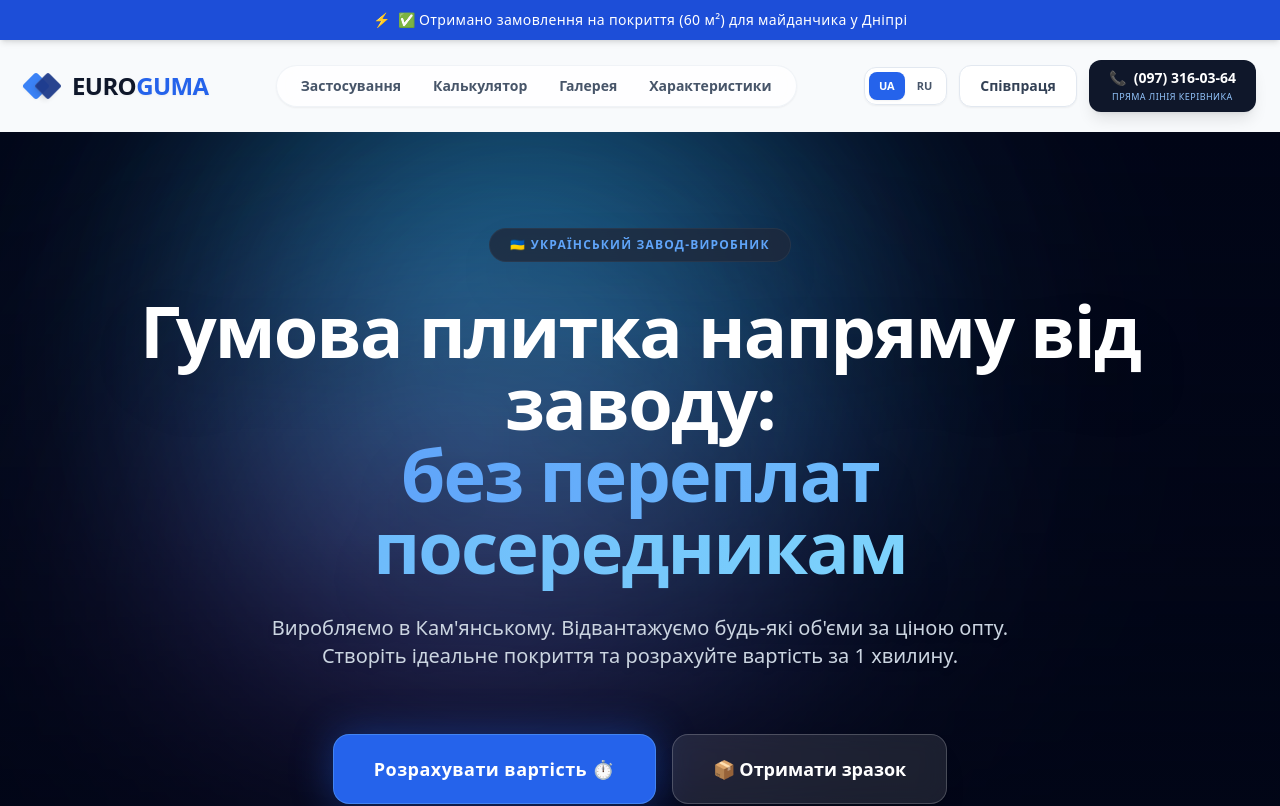
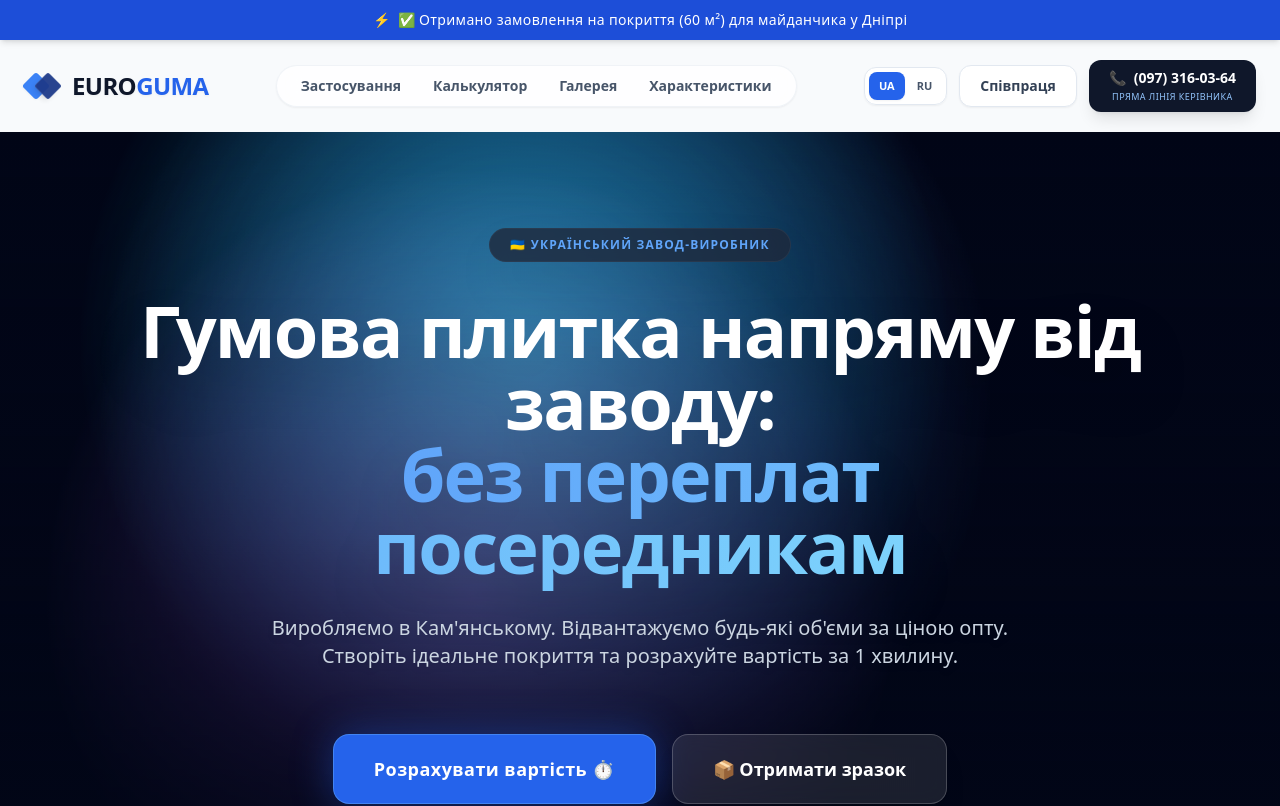
Before and after one commit to alex-calc/euroguma, a React (Vite) app: page / in a window 1280 px wide. Shown: the top 806 px of the page. Built offline with nearby package versions, Linux system fonts and the light colour scheme.

Commit message:
perf: optimize Aurora CSS to fix high TBT

```diff
--- a/src/index.css
+++ b/src/index.css
@@ -38,13 +38,15 @@
 .aurora-bg .aurora-blob {
   content: "";
   position: absolute;
-  filter: blur(90px);
-  opacity: 0.6;
+  /* Removed heavy filter: blur() to drastically improve PageSpeed / Total Blocking Time */
+  opacity: 0.7;
   border-radius: 50%;
   animation-duration: 25s;
   animation-iteration-count: infinite;
   animation-timing-function: ease-in-out;
   mix-blend-mode: screen;
+  will-change: transform;
+  transform: translateZ(0);
 }
 
 .aurora-bg::before {
```
